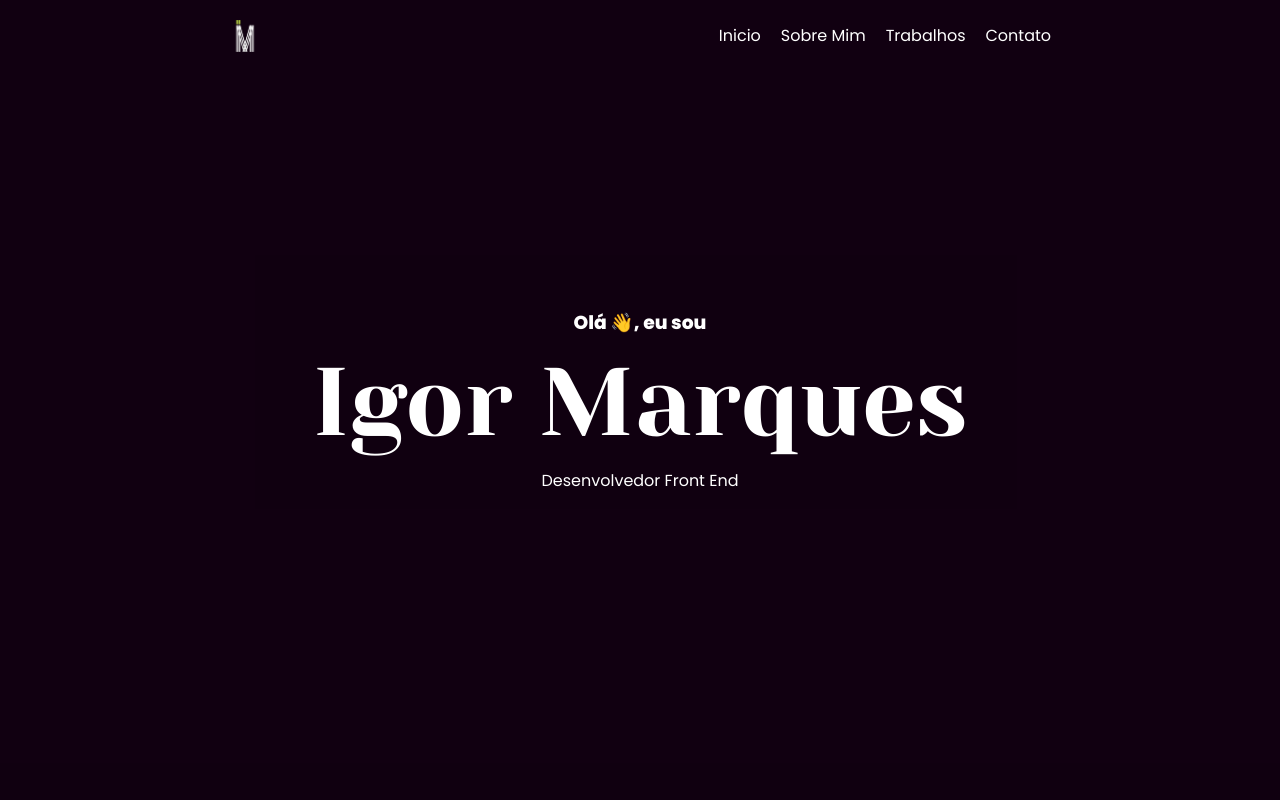
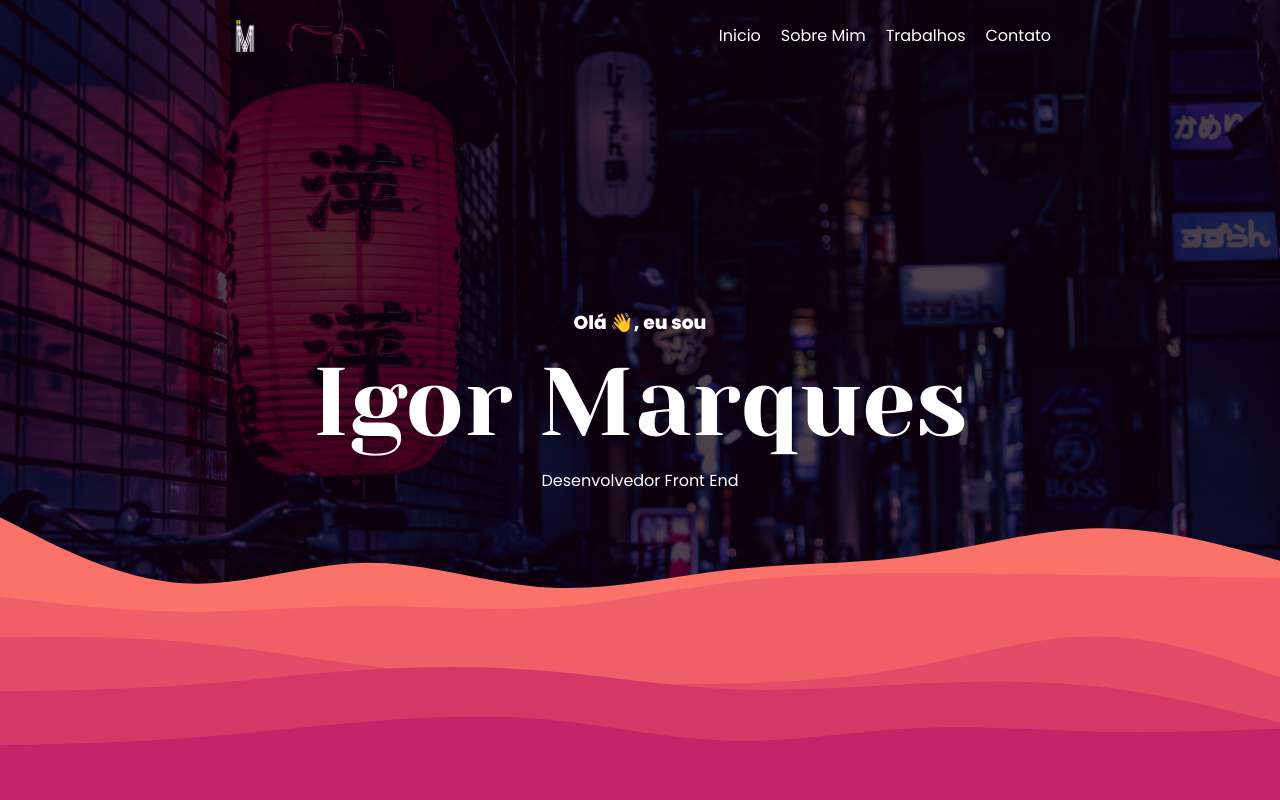
Before and after one commit to IgorMarques2019/portf, a plain HTML site: page index.html in a window 1280 px wide. Shown: the top 800 px of the page. Drawn offline with Linux system fonts and the light colour scheme; the site is published under a folder, as on GitHub Pages, so addresses that start at the root find nothing.

Commit message:
Update banner-principal.css

```diff
--- a/css/index/banner-principal.css
+++ b/css/index/banner-principal.css
@@ -1,14 +1,14 @@
 #banner-principal {
   width: 100%;
   height: 100vh;
-  background: url("/img/bg.jpg")no-repeat center;
+  background: url("../../img/bg.jpg")no-repeat center;
   background-size: cover;
   background-attachment: fixed;
 }
 
 
 #bg-principal {
-  background: #110011c0 url('/img/s.svg') no-repeat bottom;
+  background: #110011c0 url('../../img/s.svg') no-repeat bottom;
   background-size: 100%;
   padding: 40px;
   height: 100%;
@@ -21,7 +21,7 @@
 
 #bg-principal h1 {
 
-  animation: animtext 1s ;
+  animation: animtext 1s;
 }
 
 #bg-principal h3,
```
